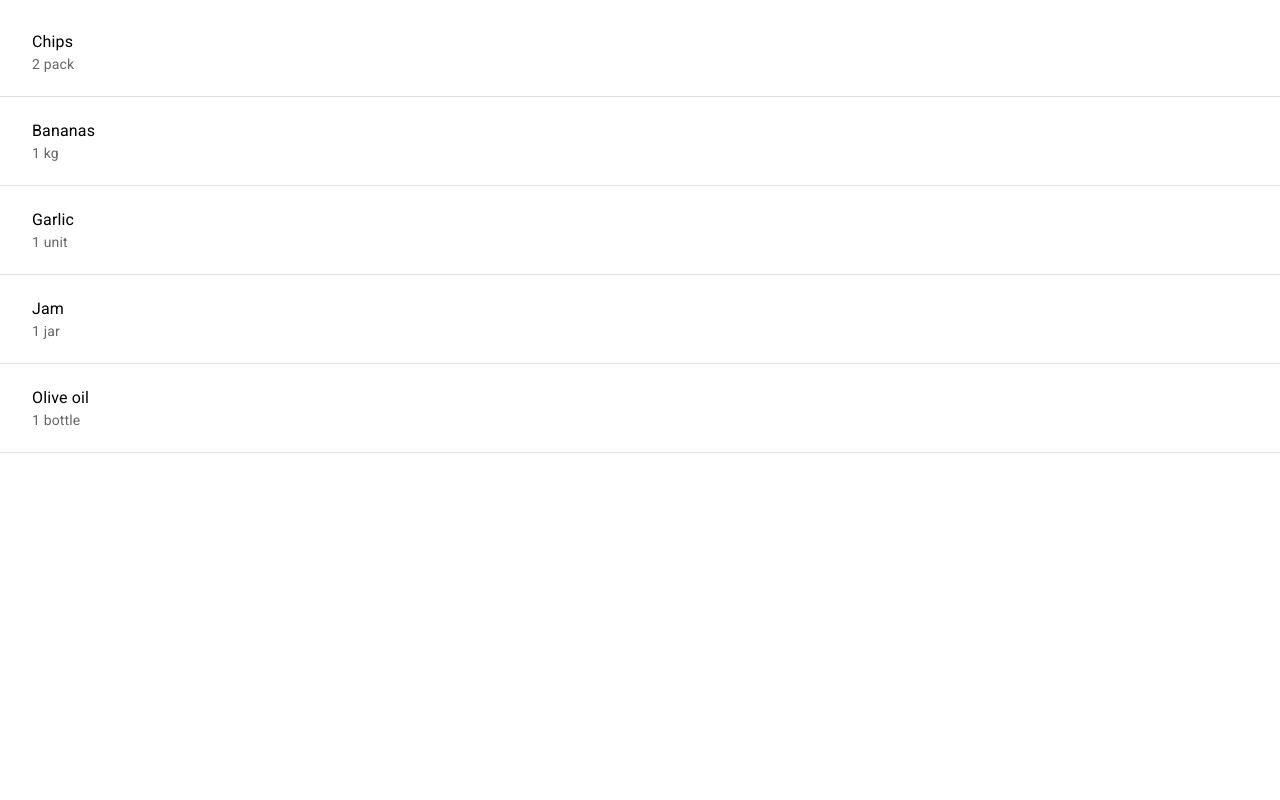
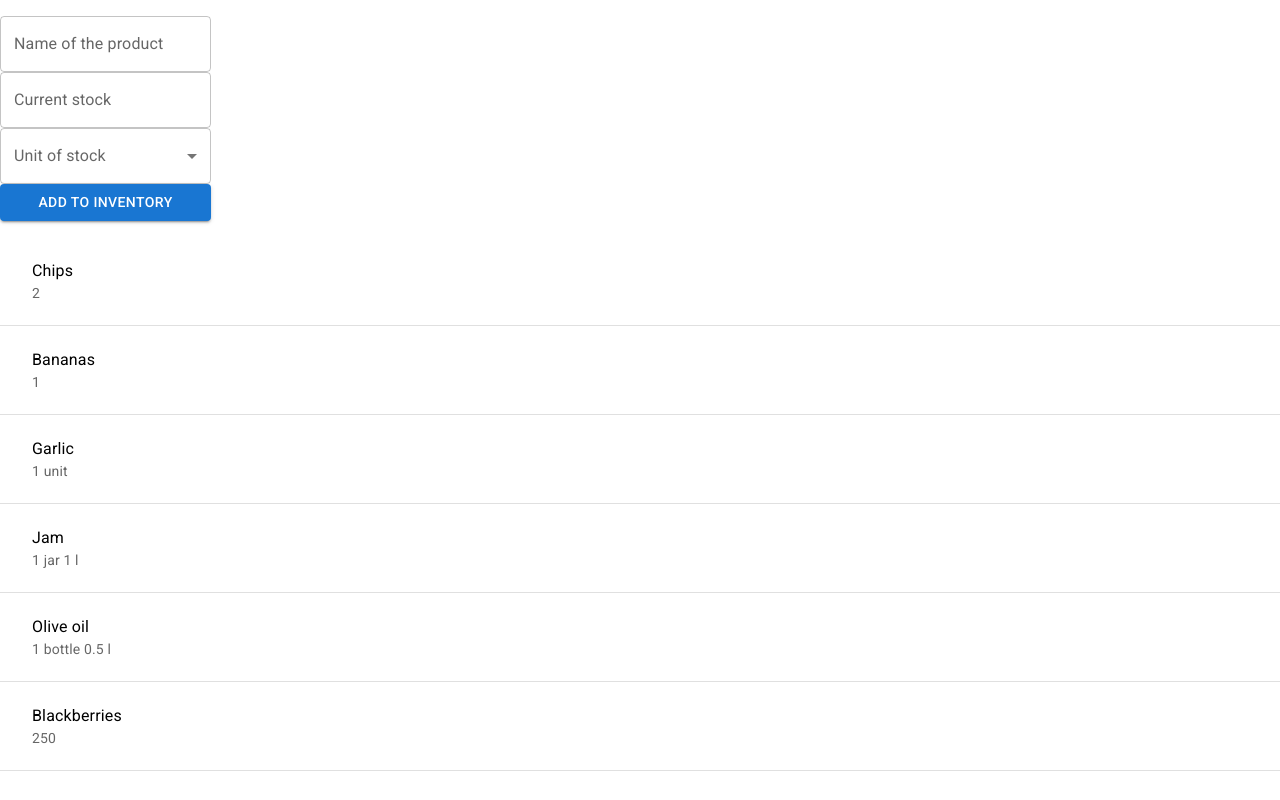
Before and after one commit to cytrowski-mentoring/inventory, a React (Create React App) app: page / in a window 1280 px wide. Built offline with nearby package versions, Linux system fonts and the light colour scheme.

Commit message:
Handling more complex units

```diff
--- a/src/App.tsx
+++ b/src/App.tsx
@@ -3,23 +3,47 @@ import List from "@mui/material/List";
 import ListItem from "@mui/material/ListItem";
 import ListItemButton from "@mui/material/ListItemButton";
 import ListItemText from "@mui/material/ListItemText";
-import { Divider } from "@mui/material";
+import {
+  Button,
+  Divider,
+  FormControl,
+  InputLabel,
+  MenuItem,
+  Select,
+  TextField,
+} from "@mui/material";
 
-type Unit = "pack" | "kg" | "unit" | "jar" | "bottle";
+type Unit = "pack" | "kg" | "g" | "unit" | "jar" | "bottle" | "l" | "ml";
+const units = [
+  { value: "pack" },
+  { value: "kg" },
+  { value: "g" },
+  { value: "unit" },
+  { value: "jar" },
+  { value: "bottle" },
+];
+
+type ComplexUnit =
+  | { id: "pack 1 kg"; type: "mass"; value: 1000 }
+  | { id: "jar 1 l"; type: "volume"; value: 1000 }
+  | { id: "bottle 0.5 l"; type: "volume"; value: 500 }
+  | { id: "pack 4 units"; type: "quantity"; value: 4 }
+  | { id: "unit"; type: "quantity"; value: 1 };
 
 interface InventoryItem {
   id: number;
   name: string;
   quantity: number;
-  unit: Unit;
+  unit?: ComplexUnit["id"];
 }
 
 const currentInventory: InventoryItem[] = [
-  { id: 1, name: "Chips", quantity: 2, unit: "pack" },
-  { id: 2, name: "Bananas", quantity: 1, unit: "kg" },
+  { id: 1, name: "Chips", quantity: 2 },
+  { id: 2, name: "Bananas", quantity: 1 },
   { id: 3, name: "Garlic", quantity: 1, unit: "unit" },
-  { id: 4, name: "Jam", quantity: 1, unit: "jar" },
-  { id: 5, name: "Olive oil", quantity: 1, unit: "bottle" },
+  { id: 4, name: "Jam", quantity: 1, unit: "jar 1 l" },
+  { id: 5, name: "Olive oil", quantity: 1, unit: "bottle 0.5 l" },
+  { id: 6, name: "Blackberries", quantity: 250 },
 ];
 
 // optional: additional unit i.e. bottle - alcohol 1000 ml/ soy sayce 200 ml
@@ -28,9 +52,25 @@ const currentInventory: InventoryItem[] = [
 // problem - updating inventory by all units applied
 // problem - different quantity for the same products in different packaging
 
+//filters - by category of products, by shop?
+//some filters have to be optional and some have to be multiple choice
+
 function App() {
   return (
     <>
+      <FormControl margin="normal">
+        <TextField id="1" label="Name of the product" variant="outlined" />
+        <TextField id="2" label="Current stock" variant="outlined" />
+        <FormControl>
+          <InputLabel id="4">Unit of stock</InputLabel>
+          <Select id="3" label="Unit of stock" variant="outlined">
+            {units.map((option) => (
+              <MenuItem value={option.value}>{option.value}</MenuItem>
+            ))}
+          </Select>
+        </FormControl>
+        <Button variant="contained">Add to inventory</Button>
+      </FormControl>
       <List>
         {currentInventory.map((item) => {
           return (
@@ -39,7 +79,7 @@ function App() {
                 <ListItemButton>
                   <ListItemText
                     primary={item.name}
-                    secondary={`${item.quantity}` + " " + `${item.unit}`}
+                    secondary={`${item.quantity} ${item.unit ?? ""}`}
                   />
                 </ListItemButton>
               </ListItem>
```
